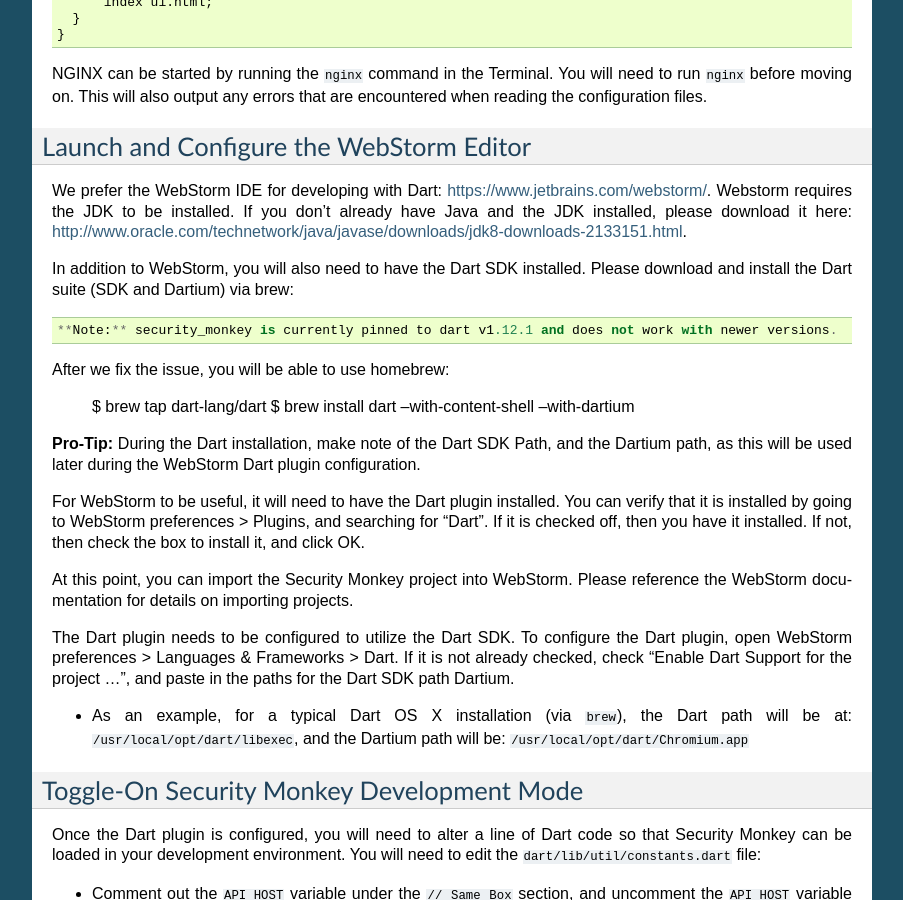
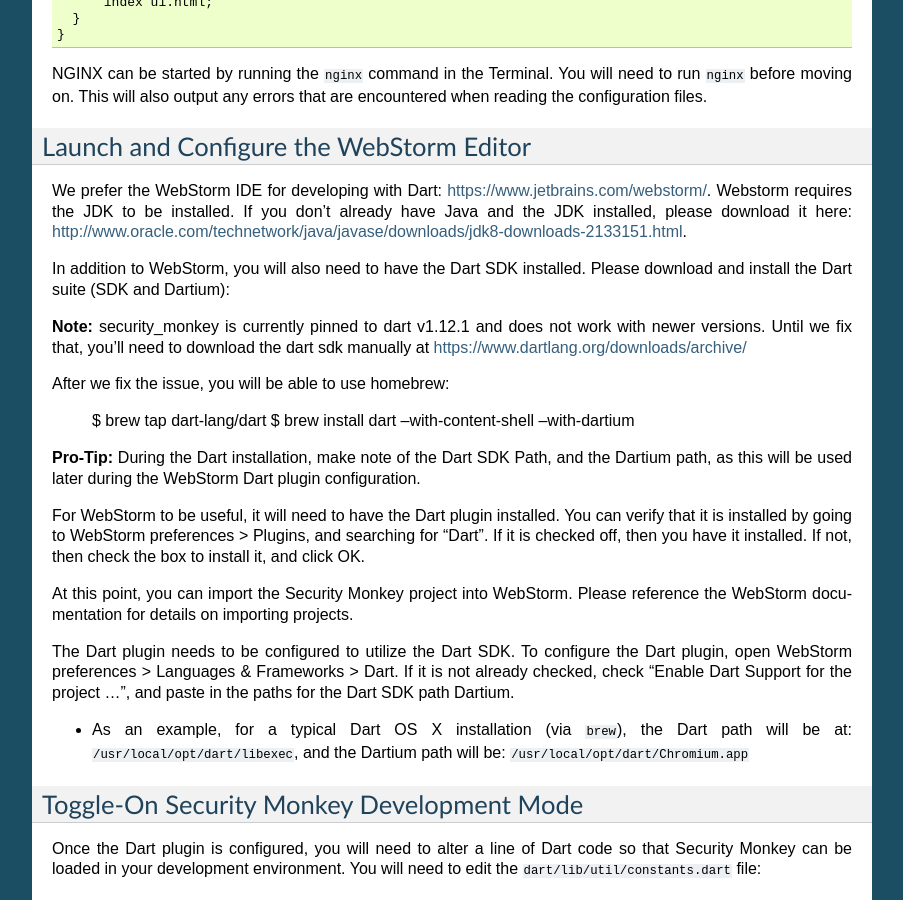
Before and after one commit to Netflix/security_monkey, a Sphinx documentation site: the page built from docs/dev_setup_osx.rst, in a window 1280 px wide and 900 px high, scrolled down 3460 px. Shown: the whole window, without its empty margins (198-1101 px from the left). Built offline with Sphinx 7.4.7, drawn with Linux system fonts in a browser that asks for light colours; pages that are not in the unit, such as notebooks, are missing from menus.

```diff
--- a/docs/dev_setup_osx.rst
+++ b/docs/dev_setup_osx.rst
@@ -171,7 +171,7 @@ Launch and Configure the WebStorm Editor
 ==========================
 We prefer the WebStorm IDE for developing with Dart: https://www.jetbrains.com/webstorm/.  Webstorm requires the JDK to be installed.  If you don't already have Java and the JDK installed, please download it here: http://www.oracle.com/technetwork/java/javase/downloads/jdk8-downloads-2133151.html.
 
-In addition to WebStorm, you will also need to have the Dart SDK installed.  Please download and install the Dart suite (SDK and Dartium) via brew: ::
+In addition to WebStorm, you will also need to have the Dart SDK installed.  Please download and install the Dart suite (SDK and Dartium):
 
 **Note:** security_monkey is currently pinned to dart v1.12.1 and does not work with newer versions.  Until we fix that, you'll need to download the dart sdk manually at https://www.dartlang.org/downloads/archive/
 
--- a/docs/quickstart.rst
+++ b/docs/quickstart.rst
@@ -420,7 +420,7 @@ Add Amazon Accounts
 ==========================
 This will add Amazon owned AWS accounts to security monkey. ::
 
-    python manage.py amazon_accounts
+    $ sudo -E python manage.py amazon_accounts
 
 Create the first user:
 ---------------------------
```
